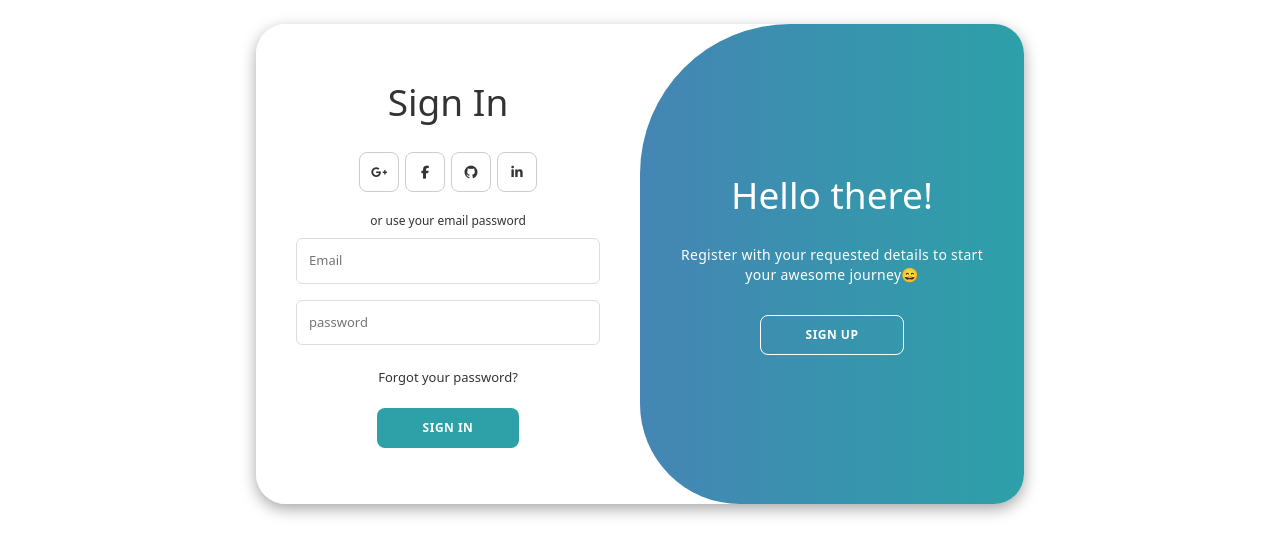
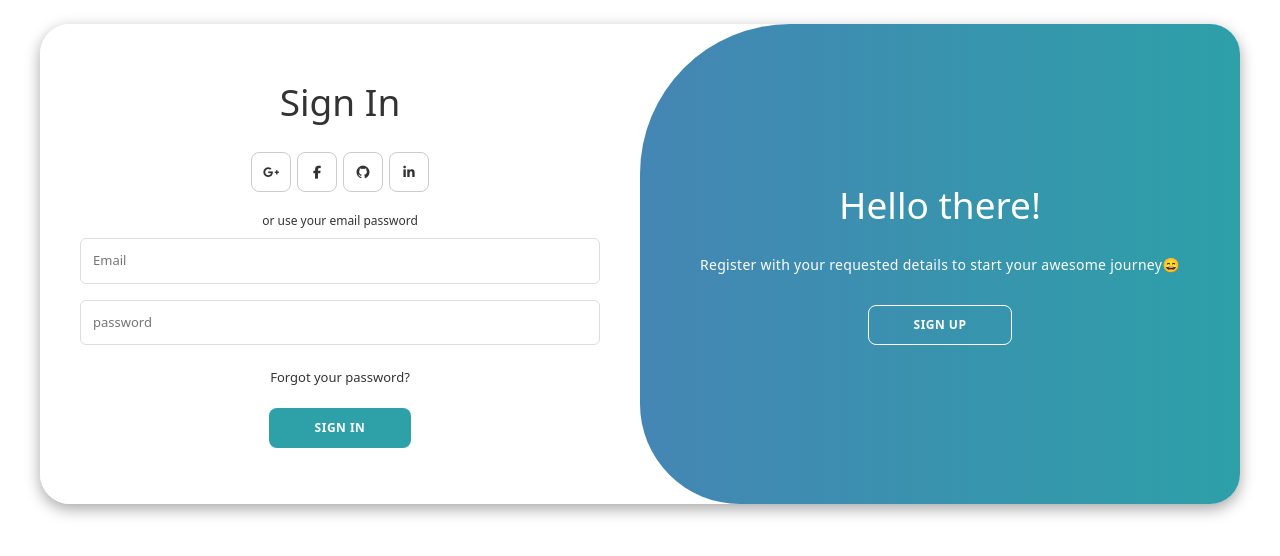
Before and after one commit to fuad023/gray-matter, a React (Vite) app in the folder client/: page /login in a window 1280 px wide. Shown: the top 556 px of the page. Built offline with nearby package versions, Linux system fonts and the light colour scheme.

Commit message:
Design fixed

```diff
--- a/client/src/Profile/Profile.jsx
+++ b/client/src/Profile/Profile.jsx
@@ -121,7 +121,8 @@ export default function Profile() {
   return (
     <div>
       {/* Banner */}
-      <img src="profile.png" alt="Banner" className="banner" />
+      {/* <img src="profile.png" alt="Banner" className="banner" /> */}
+      <div style={{ height: "70px" }}>This is home</div>
 
       <main className="container">
         {/* Header */}
--- a/client/src/Profile/style.css
+++ b/client/src/Profile/style.css
@@ -1,12 +1,12 @@
 
-/* * { box-sizing: border-box; }
+* { box-sizing: border-box; }
 html, body { height: 100%; }
 body {
   margin: 0;
   color: #222;
   font: 16px/1.5 system-ui, -apple-system, Segoe UI, Roboto, Arial, sans-serif;
   background: #fff;
-} */
+}
 
 
 .banner {
@@ -17,7 +17,7 @@ body {
 
 
 .container {
-  max-width: 1200px;
+  width: 1200px;
   margin: 24px auto 64px;
   padding: 0 16px;
 }
```
